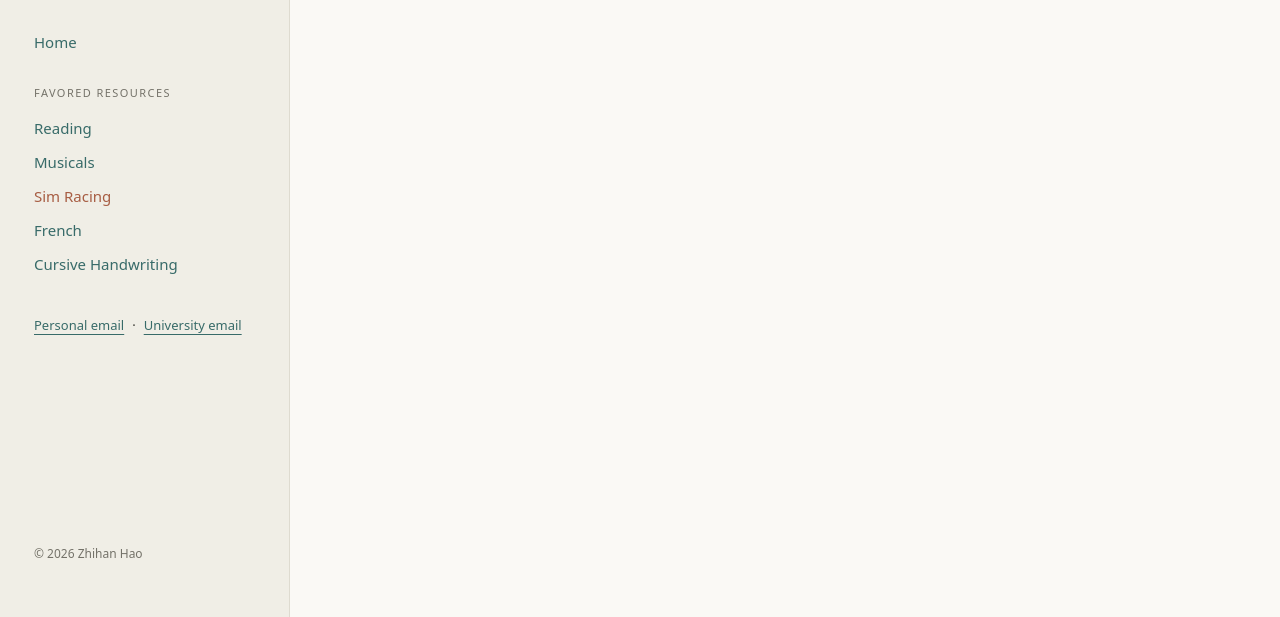
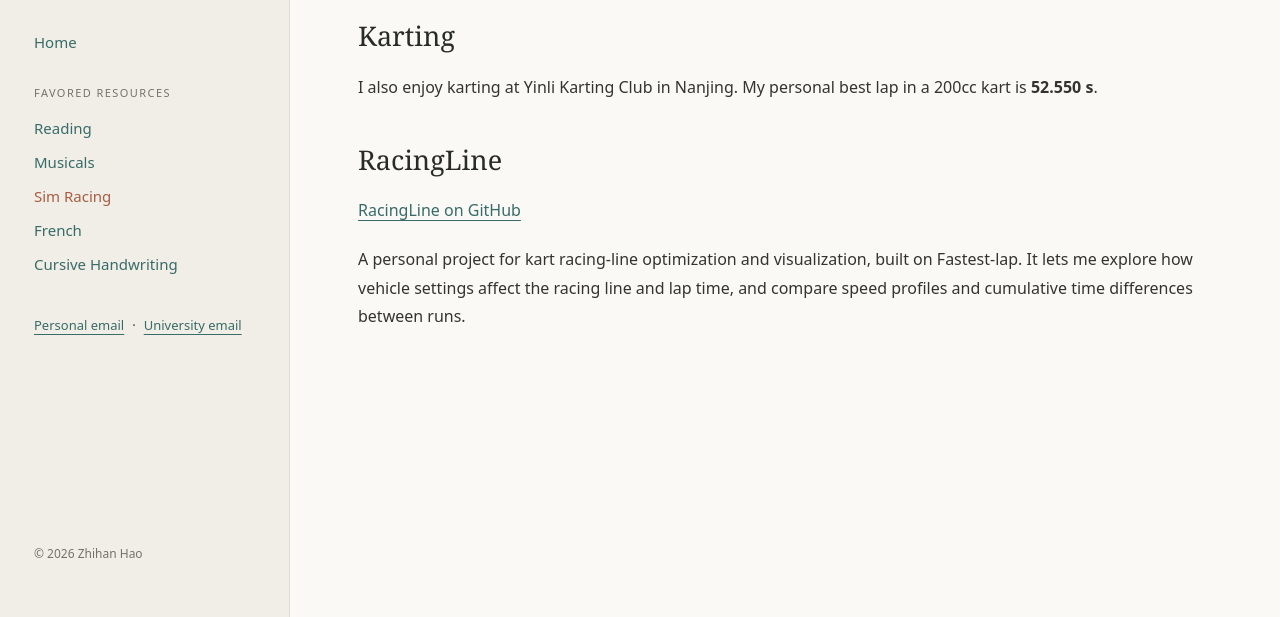
Before and after one commit to Hazeyuh/hazeyuh.github.io, a plain HTML site: page sim-racing.html in a window 1280 px wide. Shown: the part 183-800 px from the top of the page. Drawn offline with Linux system fonts and the light colour scheme.

Commit message:
Update personal homepage

```diff
--- a/sim-racing.html
+++ b/sim-racing.html
@@ -1,4 +1,9 @@
 <!doctype html>
 <html lang="en"><head><meta charset="utf-8"><meta name="viewport" content="width=device-width, initial-scale=1"><meta name="description" content="Zhihan Hao — Physics undergraduate at Nanjing University. Academic interests, reading, and favored resources."><title>Sim Racing · Zhihan Hao</title><link rel="stylesheet" href="style.css"></head>
 <body><a class="skip" href="#main">Skip to content</a><aside><div class="identity"><a class="name" href="index.html">Zhihan Hao</a><p class="subtitle">Undergraduate in Physics at Nanjing University</p></div><nav aria-label="Main navigation"><a class="nav-home" href="index.html">Home</a><span class="nav-label">Favored Resources</span><a  href="reading.html">Reading</a><a  href="musical.html">Musicals</a><a aria-current="page" href="sim-racing.html">Sim Racing</a><a  href="french.html">French</a><a  href="cursive.html">Cursive Handwriting</a></nav><div class="contacts"><p><a href="mailto:hzh470891@gmail.com">Personal email</a> · <a href="mailto:241503020@smail.nju.edu.cn">University email</a></p></div><p class="footer">© 2026 Zhihan Hao</p></aside><main id="main"><h1 id="sim-racing">Sim Racing</h1>
-<p><a href="index.html#favored-resources">Home</a></p></main></body></html>
+<p><a href="index.html#favored-resources">Home</a></p>
+<h2 id="karting">Karting</h2>
+<p>I also enjoy karting at Yinli Karting Club in Nanjing. My personal best lap in a 200cc kart is <strong>52.550 s</strong>.</p>
+<h2 id="racingline">RacingLine</h2>
+<p><a href="https://github.com/Hazeyuh/RacingLine">RacingLine on GitHub</a></p>
+<p>A personal project for kart racing-line optimization and visualization, built on Fastest-lap. It lets me explore how vehicle settings affect the racing line and lap time, and compare speed profiles and cumulative time differences between runs.</p></main></body></html>
```
